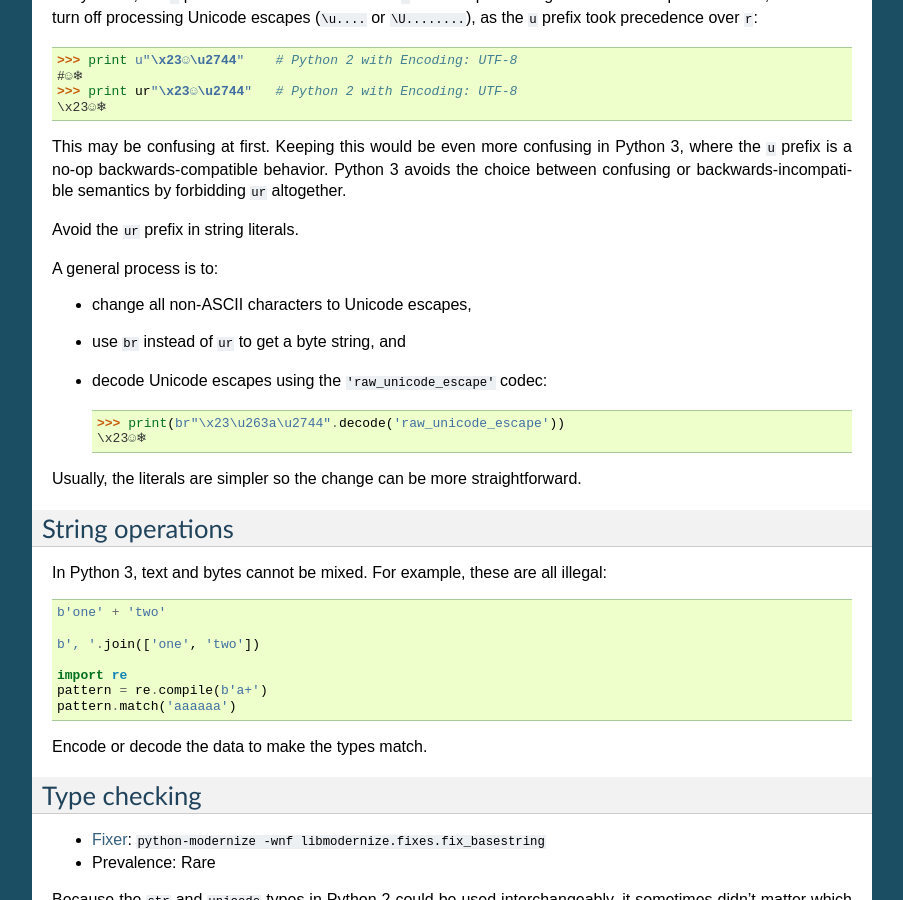
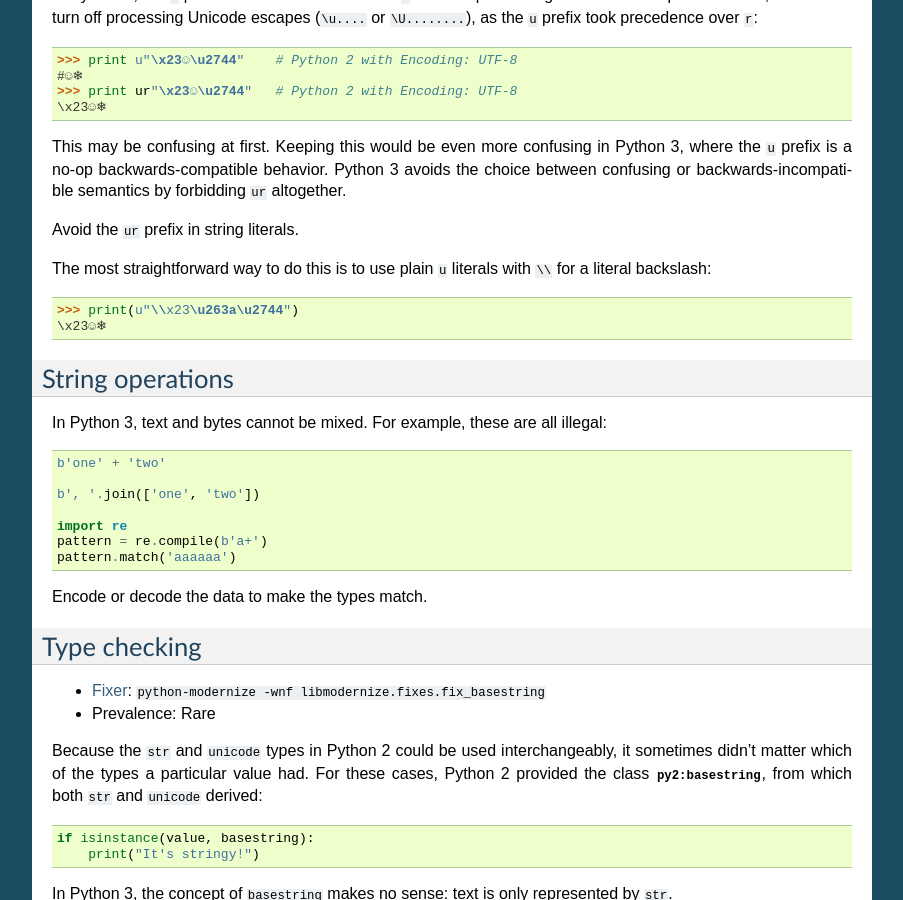
Before and after one commit to fedora-python/portingguide, a Sphinx documentation site: the page built from source/strings.rst, in a window 1280 px wide and 900 px high, scrolled down 2575 px. Shown: the whole window, without its empty margins (198-1101 px from the left). Built offline with Sphinx 7.4.7, drawn with Linux system fonts in a browser that asks for light colours.

Commit message:
Double the backslash to port ``ur``-prefixed literals.

```diff
--- a/source/strings.rst
+++ b/source/strings.rst
@@ -202,16 +202,11 @@ semantics by forbidding ``ur`` altogether.
 
 Avoid the ``ur`` prefix in string literals.
 
-A general process is to:
+The most straightforward way to do this is to use plain ``u`` literals
+with ``\\`` for a literal backslash::
 
-* change all non-ASCII characters to Unicode escapes,
-* use ``br`` instead of ``ur`` to get a byte string, and
-* decode Unicode escapes using the ``'raw_unicode_escape'`` codec::
-
-    >>> print(br"\x23\u263a\u2744".decode('raw_unicode_escape'))
-    \x23☺❄
-
-Usually, the literals are simpler so the change can be more straightforward.
+       >>> print(u"\\x23\u263a\u2744")
+       \x23☺❄
 
 
 .. index:: TypeError; mixing text and bytes
```
